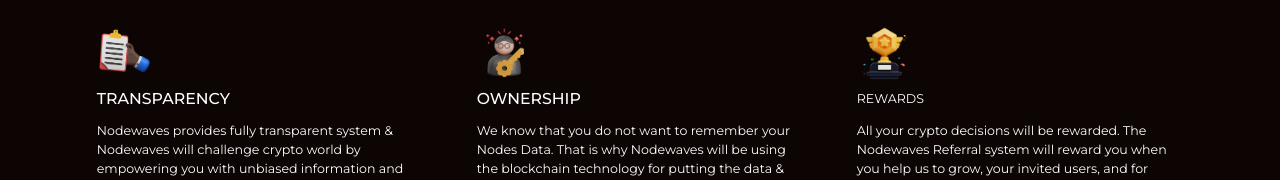
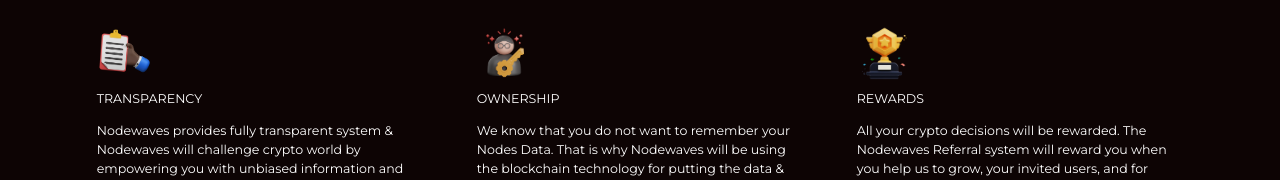
Before and after one commit to debyendu03/Node_waves, a plain HTML site: page index.html in a window 1280 px wide. Shown: the part 2829-3009 px from the top of the page. Drawn offline with nearby package versions, Linux system fonts and the light colour scheme; files whose address does not match are found by name.

Commit message:
Refactor benefit titles in index.html to use paragraph tags for consistency

```diff
--- a/index.html
+++ b/index.html
@@ -702,7 +702,7 @@
                             <div class="benefit-icon">
                                 <img src="images/transparency.png" alt="Transparency Icon" />
                             </div>
-                            <h3 class="benefit-title text-white">TRANSPARENCY</h3>
+                            <p class="benefit-title text-white">TRANSPARENCY</p>
                             <p class="benefit-description text-white">
                                 Nodewaves provides fully transparent system & Nodewaves will challenge crypto world by
                                 empowering you with unbiased information and tools so that you can make more informed
@@ -715,7 +715,7 @@
                             <div class="benefit-icon">
                                 <img src="images/ownership.png" alt="Ownership Icon" />
                             </div>
-                            <h3 class="benefit-title text-white">OWNERSHIP</h3>
+                            <p class="benefit-title text-white">OWNERSHIP</p>
                             <p class="benefit-description text-white">
                                 We know that you do not want to remember your Nodes Data. That is why Nodewaves will be
                                 using the blockchain technology for putting the data & making your presence online more
```
